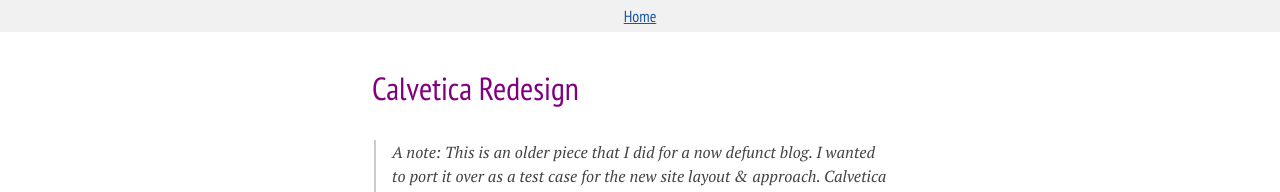
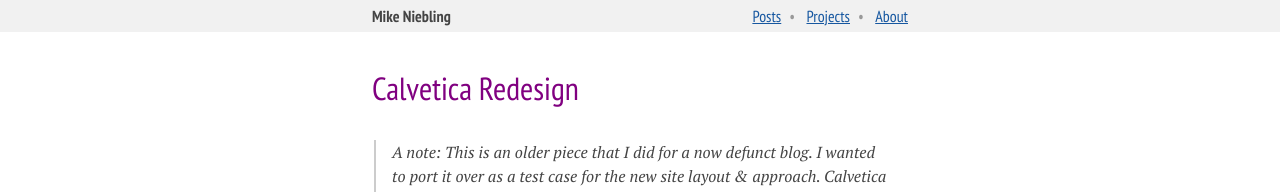
Before and after one commit to mniebling/mniebling.github.io, a Jekyll site: the page built from _posts/2014-12-27-Calvetica-Redesign.md, in a window 1280 px wide. Shown: the top 192 px of the page. Built offline with Jekyll 4.4.1, drawn with Linux system fonts in a browser that asks for light colours; Markdown is read by kramdown in place of the engine named in the settings.

Commit message:
Add better site nav to post headers

```diff
--- a/_layouts/post.html
+++ b/_layouts/post.html
@@ -3,7 +3,21 @@
 ---
 
 <div class="post-header">
-	<a href="../">Home</a>
+	<div class="container clear-me">
+
+		<div class="post-header-left">
+			<a class="post-header-site-name" href="../">Mike Niebling</a>
+		</div>
+
+		<div class="post-header-right">
+			<ul>
+				<li><a href="{{ site.baseurl }}/">Posts</a></li>
+				<li><a href="{{ site.baseurl }}/Projects">Projects</a></li>
+				<li><a href="{{ site.baseurl }}/About">About</a></li>
+			</ul>
+		</div>
+
+	</div>
 </div>
 
 <div class="container">
--- a/web/compiled.css
+++ b/web/compiled.css
@@ -480,10 +480,38 @@
 }
 .post-header {
   width: 100%;
-  padding: 0.25rem 0.75rem;
   background-color: #f1f1f1;
   font-family: "PT Sans Narrow", Helvetica, Arial, sans-serif;
-  text-align: center;
+}
+.post-header .container {
+  padding-top: 0.25rem;
+  padding-bottom: 0.25rem;
+}
+.post-header-left {
+  float: left;
+}
+.post-header-right {
+  float: right;
+}
+.post-header-site-name {
+  color: #444444;
+  font-weight: 700;
+  text-decoration: none;
+}
+.post-header li {
+  display: inline-block;
+  font-size: 1rem;
+}
+.post-header li:not(:last-child):after {
+  content: '•';
+  color: #999999;
+  margin: 0 0.5rem;
+}
+.post-header ul {
+  padding: 0;
+}
+.post-header ul > li:before {
+  content: "";
 }
 /***********************/
 /* SYNTAX HIGHLIGHTING */
```
Also changed, not shown: web/less/mod.post.less (+41 -2 lines).
